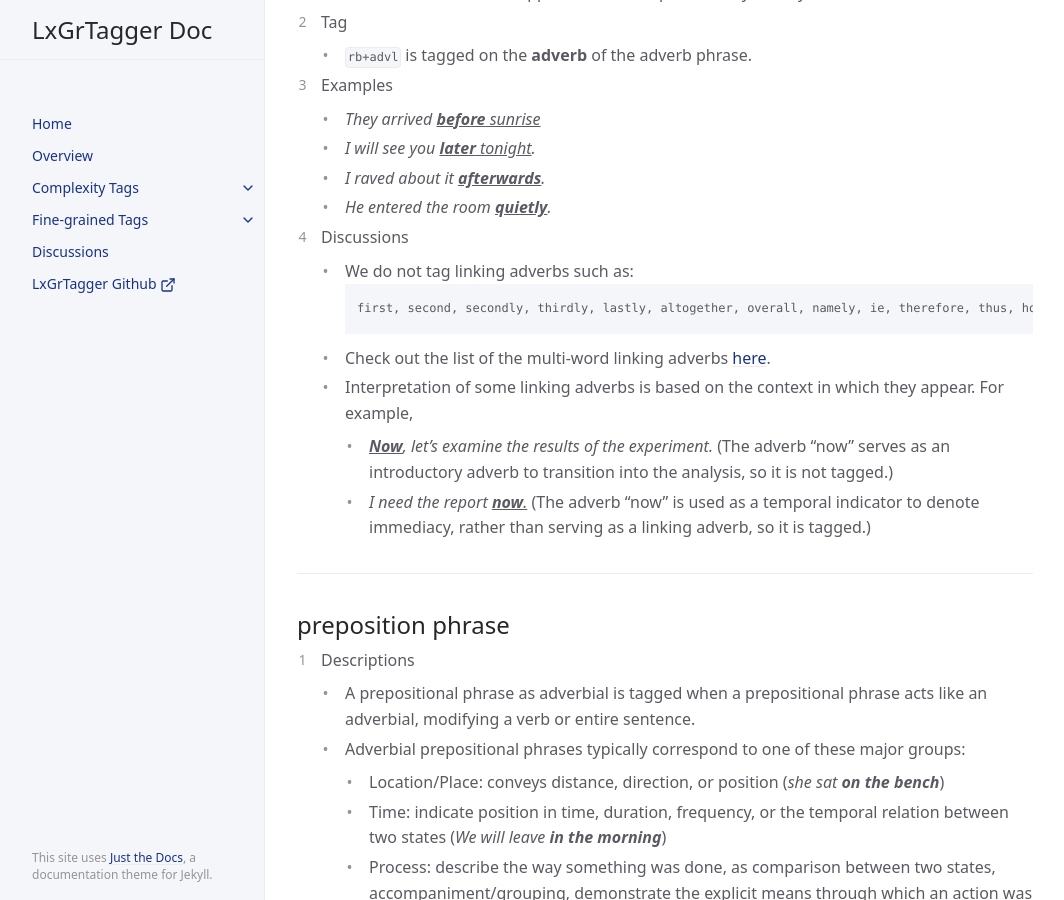
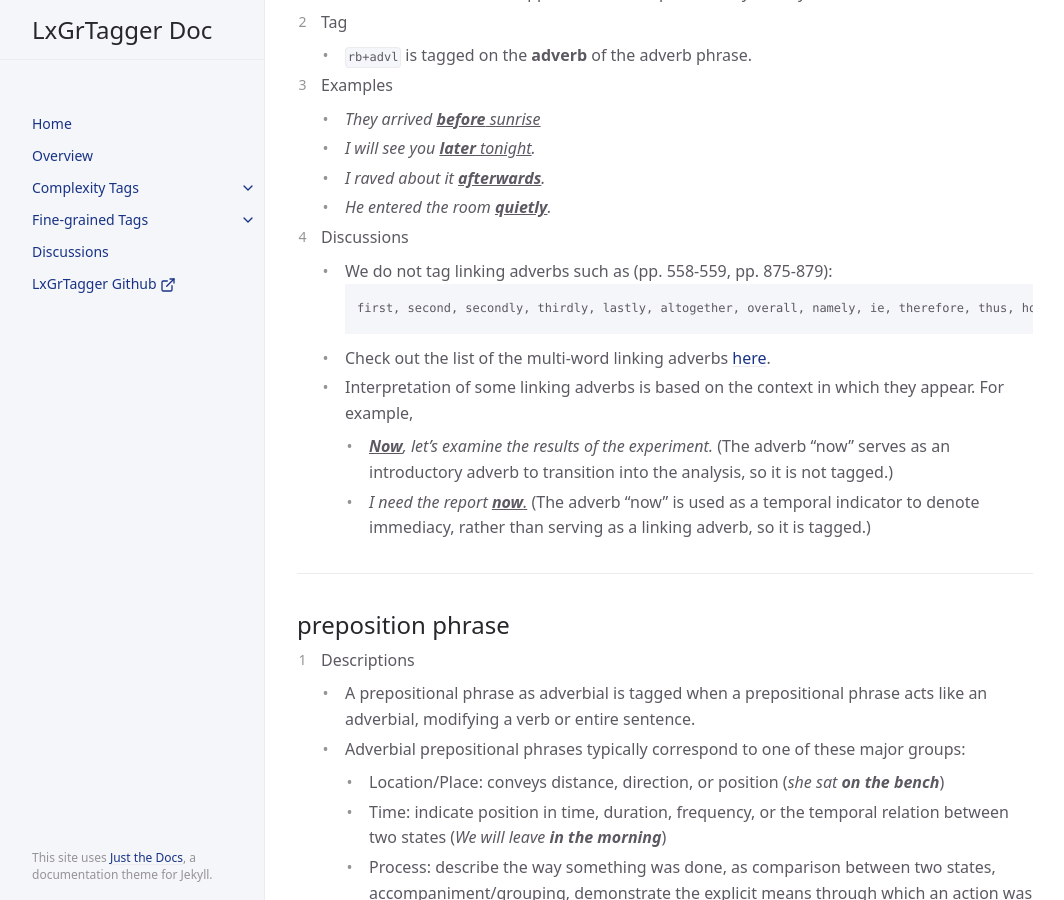
Before and after one commit to LCR-ADS-Lab/LxGrTagger-Documentation, a Jekyll site: the page built from docs/cx tags/3_Dependent Phrase/1_Syntactic function1.md, in a window 1280 px wide and 900 px high, scrolled down 364 px. Shown: the whole window, without its empty margins (107-1171 px from the left). Built offline with Jekyll 4.4.1, drawn with Linux system fonts in a browser that asks for light colours; cached includes are drawn as plain includes.

Commit message:
Update 1_Syntactic function1.md

````diff
--- a/docs/cx tags/3_Dependent Phrase/1_Syntactic function1.md
+++ b/docs/cx tags/3_Dependent Phrase/1_Syntactic function1.md
@@ -20,7 +20,7 @@ nav_order: 1
    - *I raved about it <ins>**afterwards**</ins>.*
    - *He entered the room <ins>**quietly**</ins>.*
 4. Discussions
-   - We do not tag linking adverbs such as:
+   - We do not tag linking adverbs such as (pp. 558-559, pp. 875-879):
    ```markdown
    first, second, secondly, thirdly, lastly, altogether, overall, namely, ie, therefore, thus, however, alternatively, incidentally, now, next, further, similarly, also, likewise, moreover, i.e., e.g., consequently, so, then, anyway, yet, conversely, instead, anyhow, besides, nevertheless, still
    ```
````
